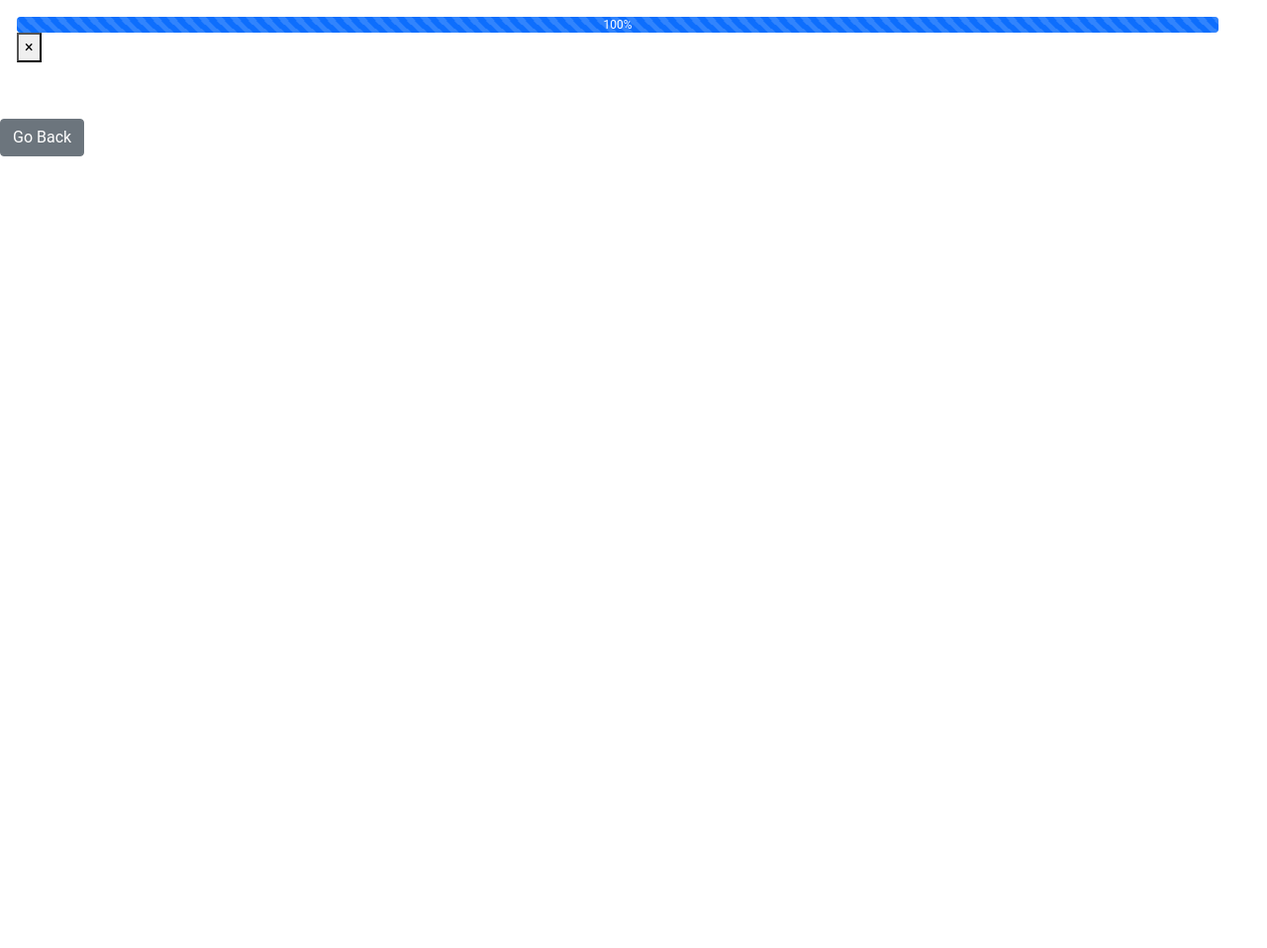
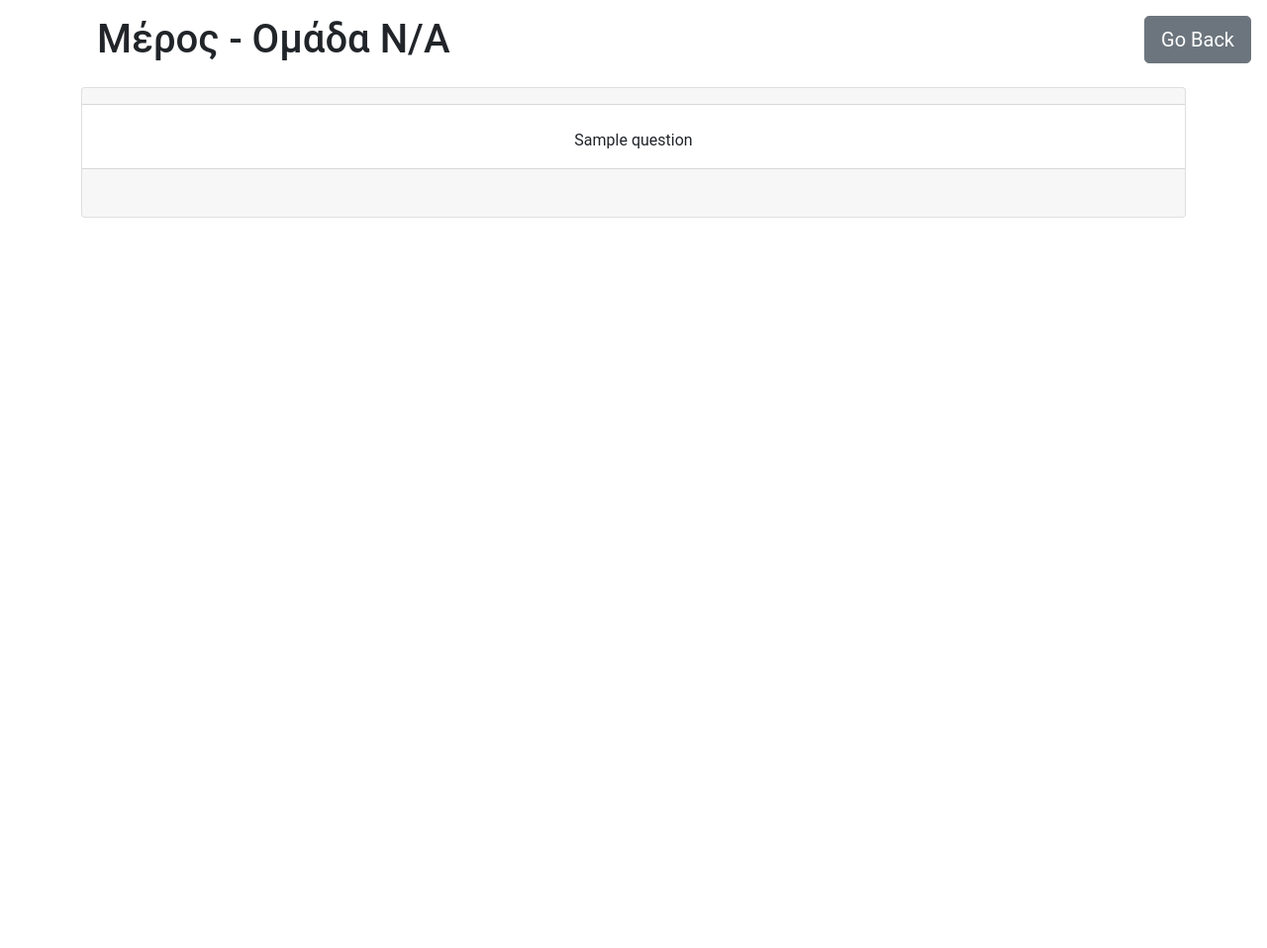
Before and after one commit to periclescy/research-qre, a Django app: page /preview/1/ in a window 1280 px wide. Shown: the whole page at 99% size. After the commit the page ends 220 px from the top, so only its background shows below. Run offline with Django 3.2, Linux system fonts and the light colour scheme; a user stored in the database is signed in; tables that the repository leaves empty hold one stand-in row (values such as "Sample post"); some libraries are stand-ins or nearby versions; some web fonts are replaced.

Commit message:
Add preview functionality fix START.cmd

```diff
--- a/pages/static/pages/css/main.css
+++ b/pages/static/pages/css/main.css
@@ -1,6 +1,5 @@
-/* ************************************ Global ***************************************** */
-
-html, body {
+/* ***************************** Globals ********************************************** */
+body {
     font-family: Roboto, serif;
 }
 
@@ -8,8 +7,8 @@ html, body {
     width: 100%;
 }
 
+/* *************************** Registration  ****************************************** */
 
-/* *********************************** Registration  *********************************** */
 .registration .card{
     position: absolute;
     top: 50%;
--- a/pages/templates/pages/backend/details.html
+++ b/pages/templates/pages/backend/details.html
@@ -26,13 +26,13 @@
             <a class="btn btn-success btn-md w-100" href="{% url 'backend-preview' this_question.id %}">Preview</a>
         </div>
         <div class="col-md-2 py-1">
-            <a class="btn btn-info btn-md w-100" href="{% url 'backend-update' this_question.id %}">Update</a>
+            <a class="btn btn-warning btn-md w-100" href="{% url 'backend-update' this_question.id %}">Update</a>
         </div>
         <div class="col-md-2 py-1">
             <a class="btn btn-danger btn-md w-100" href="{% url 'backend-delete' this_question.id %}">Delete</a>
         </div>
         <div class="col-md-2 py-1">
-            <a class="btn btn-warning btn-md w-100" href="">Rankings</a>
+            <a class="btn btn-dark btn-md w-100" href="">N/A</a>
         </div>
     </div>
 
--- a/pages/templates/pages/backend/navbar.html
+++ b/pages/templates/pages/backend/navbar.html
@@ -3,7 +3,7 @@
 <nav class="navbar navbar-expand-sm navbar-dark bg-dark">
     <div class="container">
         <a class="navbar-brand mr-4" href="/" target="_blank">Research QRE</a>
-        <button class="navbar-toggler" type="button" data-toggle="collapse" data-target="#navbarToggle" aria-controls="navbarToggle" aria-expanded="false" aria-label="Toggle navigation">
+        <button class="navbar-toggler" type="button" data-bs-toggle="collapse" data-bs-target="#navbarToggle" aria-controls="navbarToggle" aria-expanded="false" aria-label="Toggle navigation">
             <span class="navbar-toggler-icon"></span>
         </button>
 
--- a/pages/templates/pages/backend/preview.html
+++ b/pages/templates/pages/backend/preview.html
@@ -1,60 +1,122 @@
 {% extends "pages/frontend/main.html" %}
+{% load myfilters %}
 {% load static %}
 
 {% block content %}
 
-<div class="description-progress alert alert-dismissible fade show">
-    <div class="progress">
-        <div class="progress-bar progress-bar-striped progress-bar-animated" style="width:100%">100%</div>
-    </div>
-    <button type="button" class="close" data-dismiss="alert">&times;</button>
-    <p class="pt-2 description">{{ this_pair.description_el }}</p>
-</div>
-
-<a class="btn btn-secondary" id="next_button" href="{% url 'backend-pair' this_pair.id %}">Go Back</a>
-
-
-<div class="container-fluid vh-100 d-flex align-items-center">
-    <div class="container-fluid">
-        <div class="row align-items-center">
-
-            <section class="col-8 pl-3 pr-2 column-box text-center">
-                <div class="image-box-pri">
-                    <img class="image-fit" id="img_pri" src="{{ this_pair.image_pri.url }}" alt="{{ this_pair.image_pri }}"/>
-                    <div class="target_expired" id="pri-target" style="top: {{y_primary}}%; left: {{x_primary}}%; width: {{width_primary}}%; height: {{height_primary}}%;"></div>
+<div class="container">
+    <div class="position-absolute top-0 end-0 p-3"><a href="{% url 'backend-details' this_question.id %}"><button class="btn btn-secondary btn-lg">Go Back</button></a></div>
+    <h1 class="p-3">Μέρος {{ section }} - Ομάδα N/A</h1>
+    <div class="card text-center">
+        <div class="card-header">
+            {% if this_question.section.answer_category == "brake" %}<div id="countdown" class="display-2"></div>{% endif %}
+        </div>
+        <div class="card-body">
+            {% if this_question.section.answer_category == "brake" %}
+                 <img src="/media/coffee-brake.jpg" class="img-fluid" alt="brake image">
+             {% else %}
+                <h5 class="card-title"></h5>
+                <p class="card-text">{{ this_question.question|safe }}</p>
+            {% endif %}
+        </div>
+        <div class="card-footer">
+            {% if this_question.section.answer_category == "brake" %}
+                <form method="POST" action="{% url 'frontend-home' %}" id="next-form" name="next-form">
+                    {% csrf_token %}
+                    <input type="hidden" name="selection" id="selection" value="0" />
+                    <input type="hidden" name="Post_name" value="next" />
+                    <input type="submit" class="d-none btn" value="submit" />
+                </form>
+            {% endif %}
+            <div class="row p-3">
+            {% if this_question.section.answer_category == "boolean" %}
+            {% for i in 3|times %}
+                <div class="col text-center">
+                    <form method="POST" id="next-form">
+                        {% csrf_token %}
+                        <input type="hidden" name="selection" id="{{ i }}" value="{{ i }}" />
+                        <input type="hidden" name="Post_name" value="next" />
+                        <button class="btn btn-primary btn-lg w-100" type="submit">{{ i }}</button>
+                    </form>
                 </div>
-                <div class="p-0 m-0 spacer">&nbsp;</div>
-                <div class="text-center caption-pri">
-                    <h4 class="caption-text rounded">{{ this_pair.caption_pri_el|safe }}</h4>
+            {% endfor %}
+            {% elif this_question.section.answer_category == "likert6" %}
+            {% for i in 7|times %}
+                <div class="col text-center">
+                    <form method="POST" id="next-form">
+                        {% csrf_token %}
+                        <input type="hidden" name="selection" id="{{ i }}" value="{{ i }}" />
+                        <input type="hidden" name="Post_name" value="next" />
+                        <button class="btn btn-primary btn-lg w-100" type="submit"> {{ i }} </button>
+                    </form>
                 </div>
-            </section>
-
-            <section class="col-4 pr-3 pl-2 column-box text-center">
-                <div class="image-box-sec">
-                    <img class="image-fit {{ target_exist }}" id="img_sec" src="{{ this_pair.image_sec.url }}" alt="{{ this_pair.image_sec}}"/>
-                    <div class="target_expired {{ target_sec }}" id="sec-target" style="top: {{y_secondary}}%; left: {{x_secondary}}%; width: {{width_secondary}}%; height: {{height_secondary}}%;"></div>
+            {% endfor %}
+            {% elif this_question.section.answer_category == "likert7" %}
+            {% for i in 8|times %}
+                <div class="col text-center">
+                    <form method="POST" id="next-form">
+                        {% csrf_token %}
+                        <input type="hidden" name="selection" id="{{ i }}" value="{{ i }}" />
+                        <input type="hidden" name="Post_name" value="next" />
+                        <button class="btn btn-primary btn-lg w-100" type="submit"> {{ i }} </button>
+                    </form>
                 </div>
-                <div class="p-0 m-0 spacer">&nbsp;</div>
-                <div class="text-center caption-sec">
-                    <h5 class="caption-text rounded">{{ this_pair.caption_sec_el|safe }}</h5>
-                </div>
-            </section>
+            {% endfor %}
+            {% endif %}
+            </div>
         </div>
     </div>
 </div>
 
-<script>
+    {% if this_question.section.answer_category == "brake" %}
+        <script>
+            let brake_time = {{ brake_time }}
 
-    {#let filename_pri = "{{ filename_pri }}";#}
-    {#let filename_sec = "{{ filename_sec }}";#}
-    {#let countdown_per_pic = {{ countdown_per_pic }};#}
-    {#let spot_pri = {{ spot_pri|safe }};#}
-    {#let spot_sec = {{ spot_sec|safe }};#}
+            window.onload = function() {
+                // Get today's date and time
+                let now = new Date().getTime();
 
-</script>
+                // Set the date we're counting down to
+                let countDownMinutes = now + (brake_time * 60 * 1000)
 
+                // Update the count-down
+                let x = setInterval(function() {
+                    // Get today's date and time
+                    let now = new Date().getTime();
+                    // Find the distance between now and the countdown date
+                    let distance = countDownMinutes - now;
+
+                    // Time calculations for days, hours, minutes and seconds
+                    let hours = Math.floor((distance % (1000 * 60 * 60 * 24)) / (1000 * 60 * 60));
+                    let minutes = Math.floor((distance % (1000 * 60 * 60)) / (1000 * 60));
+                    let seconds = Math.floor((distance % (1000 * 60)) / 1000);
+
+                    // Display the result in the element
+
+                    let element = document.getElementById("countdown");
+                    element.innerHTML = hours + "h " + minutes + "m " + seconds + "s ";
+
+                    let warning_sec = 180 * 1000;
+                    let danger_sec = 60 * 1000;
+
+                    if (distance < warning_sec && distance >= danger_sec) {
+                        element.classList.add("bg-warning");
+                    }
+                    if (distance < danger_sec && distance > 0) {
+                        element.classList.remove("bg-warning");
+                        element.classList.add("bg-danger");
+
+                    }
+                    if (distance <= 0) {
+                        clearInterval(x);
+                        element.innerHTML = "";
+                    }
+                }, 250);
+            }
+        </script>
+    {% endif %}
 
 <!-- Load main.js -->
-{#<script src="{% static 'pages/js/main.js' %}" ></script>#}
+<script src="{% static 'pages/js/main.js' %}"></script>
 
 {% endblock %}
--- a/pages/templates/pages/backend/question.html
+++ b/pages/templates/pages/backend/question.html
@@ -28,7 +28,7 @@
                 <h3 class="card-title">{{ total_tests }}</h3>
             </div>
             <div class="card-footer">
-                <a class="btn btn-warning btn-sm btn-block" href="">Rankings</a>
+                <a class="btn btn-dark btn-sm btn-block" href="">N/A</a>
             </div>
         </div>
     </div>
@@ -50,7 +50,7 @@
                     <td class="text-left">{{i.question|safe}}</td>
                     <td>
                         <a class="btn btn-sm btn-primary my-1 w-100" href="{% url 'backend-details' i.id %}">Details</a><br/>
-                        <a class="btn btn-sm btn-info my-1 w-100" href="{% url 'backend-update' i.id %}">Update</a><br/>
+                        <a class="btn btn-sm btn-warning my-1 w-100" href="{% url 'backend-update' i.id %}">Update</a><br/>
                         <a class="btn btn-sm btn-danger my-1 w-100" href="{% url 'backend-delete' i.id %}">Delete</a>
                     </td>
                 </tr>
--- a/pages/templates/pages/frontend/home.html
+++ b/pages/templates/pages/frontend/home.html
@@ -12,7 +12,7 @@
         </div>
         <div class="card-body">
             {% if this_question.section.answer_category == "brake" %}
-                 <img src="media/coffee-brake.jpg" class="img-fluid" alt="brake image">
+                 <img src="/media/coffee-brake.jpg" class="img-fluid" alt="brake image">
              {% else %}
                 <h5 class="card-title"></h5>
                 <p class="card-text">{{ this_question.question|safe }}</p>
@@ -95,8 +95,8 @@
                     let element = document.getElementById("countdown");
                     element.innerHTML = hours + "h " + minutes + "m " + seconds + "s ";
 
-                    let warning_sec = 120 * 1000;
-                    let danger_sec = 30 * 1000;
+                    let warning_sec = 180 * 1000;
+                    let danger_sec = 60 * 1000;
 
                     if (distance < warning_sec && distance >= danger_sec) {
                         element.classList.add("bg-warning");
--- a/pages/templates/pages/frontend/navbar.html
+++ b/pages/templates/pages/frontend/navbar.html
@@ -3,7 +3,7 @@
 <nav class="navbar navbar-expand-sm navbar-dark bg-dark">
     <div class="container">
         <a class="navbar-brand mr-4" href="/" target="_blank">Research QRE</a>
-        <button class="navbar-toggler" type="button" data-toggle="collapse" data-target="#navbarToggle" aria-controls="navbarToggle" aria-expanded="false" aria-label="Toggle navigation">
+        <button class="navbar-toggler" type="button" data-bs-toggle="collapse" data-bs-target="#navbarToggle" aria-controls="navbarToggle" aria-expanded="false" aria-label="Toggle navigation">
             <span class="navbar-toggler-icon"></span>
         </button>
 
--- a/pages/views.py
+++ b/pages/views.py
@@ -424,6 +424,8 @@ def details(request, pk):
 def preview(request, pk):
     questions = Question.objects.all()
     this_question = questions.get(id=pk)
+    section = this_question.section
+    brake_time = Option.objects.get(id=1).brake_time
 
     user = get_user(request)
     if user.username == 'user':
@@ -431,6 +433,8 @@ def preview(request, pk):
 
     context = {
         'this_question': this_question,
+        'section': section,
+        'brake_time': brake_time
     }
     return render(request, 'pages/backend/preview.html', context)
 
```
Also changed, not shown: 4 other files.
